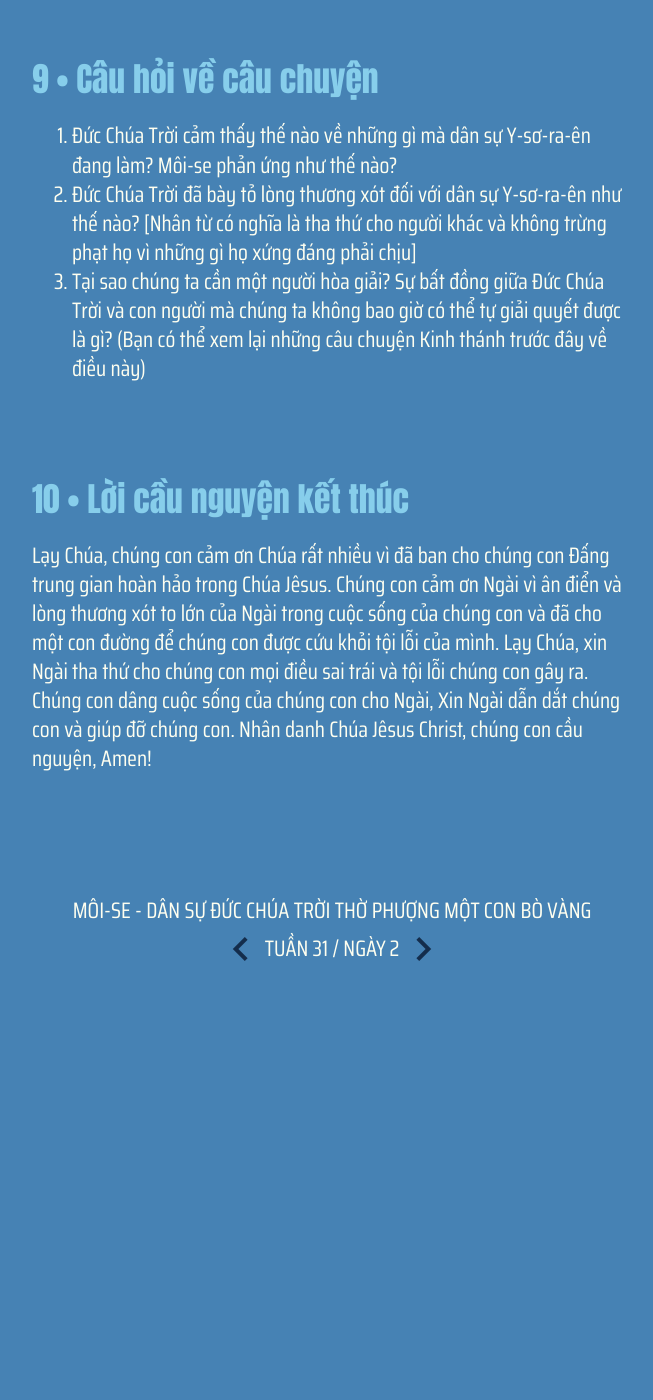
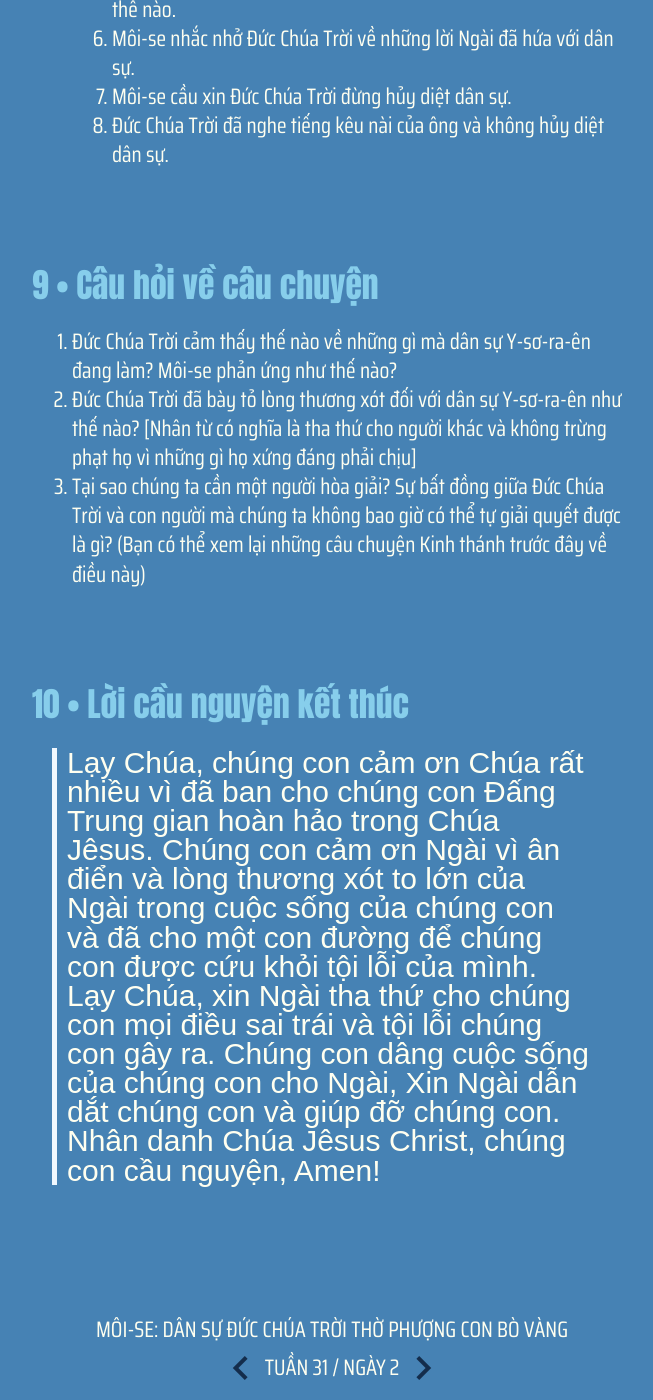
Before and after one commit to GospelTrust/LGS, a Jekyll site: the page built from docs/content/_vi/31-2.md, in a window 1280 px wide and 1400 px high, scrolled down 4191 px. Shown: the whole window, without its empty margins (308-961 px from the left). Built offline with Jekyll 4.4.1, drawn with Linux system fonts in a browser that asks for light colours; some web fonts are replaced; before the commit the page ends 5172 px from its top, so only the background shows below that; some of the changed text lies outside the part shown.

Commit message:
Update: w31d2

```diff
--- a/docs/content/_vi/31-2.md
+++ b/docs/content/_vi/31-2.md
@@ -1,14 +1,14 @@
 ---
 week: 31
 day: 2
-title: 'MÔI-SE - DÂN SỰ ĐỨC CHÚA TRỜI THỜ PHƯỢNG MỘT CON BÒ VÀNG'
+title: 'Môi-se: Dân sự Đức Chúa Trời thờ phượng con bò vàng'
 bible: 'Xuất Ê-díp-tô Ký 32:1-14'
 layout: lesson
 ---
 
 
 {% include lesson/section.html index=1 %}
-- Để trẻ biết thờ phượng một điều gì đó hoặc một ai đó có nghĩa là biến điều đó trở thành điều quan trọng nhất trong cuộc đời của mình. Điều đó có nghĩa là dành nhiều thời gian và công sức nhất cho việc đó
+- Để trẻ biết thờ phượng một điều gì đó hoặc một ai đó có nghĩa là biến điều đó trở thành điều quan trọng nhất trong cuộc đời của mình. Điều đó có nghĩa là dành nhiều thời gian và công sức nhất cho việc đó.
 - Cho trẻ em biết rằng người hòa giải là người đứng giữa nói thay cho người khác và làm thế nào Môi-se đã trở thành một người trung gian cho dân Y-sơ-ra-ên.
 - Để trẻ em khám phá ra rằng ở đâu tội lỗi lớn thì ân điển của Đức Chúa Trời càng lớn.
 
@@ -22,11 +22,11 @@
 
 
 {% include lesson/section.html index=3 %}
-Lạy Chúa, chúng con cảm ơn Chúa hôm nay vì ân điển và lòng thương xót cao cả của Ngài trong cuộc sống của chúng con. Cảm ơn Ngài về Kinh thánh mà chúng con có thể đọc và học về tình yêu thương của Ngài dành cho chúng con. Xin giúp chúng con không chỉ hiểu mà còn áp dụng những gì ngài muốn chúng con làm. Nhân danh Chúa Jêsus Christ, chúng con cầu nguyện. Amen!
+> Lạy Chúa, chúng con cảm ơn Chúa hôm nay vì ân điển và lòng thương xót cao cả của Ngài trong cuộc sống của chúng con. Cảm ơn Ngài về Kinh thánh mà chúng con có thể đọc và học về tình yêu thương của Ngài dành cho chúng con. Xin giúp chúng con không chỉ hiểu mà còn áp dụng những gì ngài muốn chúng con làm. Nhân danh Chúa Jêsus Christ, chúng con cầu nguyện. Amen!
 
 
 {% include lesson/section.html index=4 %}
- Ma-thi-ơ 4:10b
+### Ma-thi-ơ 4:10b
 Ngươi phải thờ phượng Chúa là Đức Chúa Trời ngươi, và chỉ hầu việc một mình Ngài mà thôi.
 
 Lưu ý: Trong một thời gian ngắn, dân Y-sơ-ra-ên đã quên luật lệ rất quan trọng này mà Đức Chúa Trời muốn chúng ta tuân theo! Đức Chúa Trời không cho phép chúng ta có bất cứ điều gì trong cuộc sống của chúng ta quan trọng hơn Ngài!
@@ -65,4 +69,4 @@
 
 
 {% include lesson/section.html index=10 %}
-Lạy Chúa, chúng con cảm ơn Chúa rất nhiều vì đã ban cho chúng con Đấng trung gian hoàn hảo trong Chúa Jêsus. Chúng con cảm ơn Ngài vì ân điển và lòng thương xót to lớn của Ngài trong cuộc sống của chúng con và đã cho một con đường để chúng con được cứu khỏi tội lỗi của mình. Lạy Chúa, xin Ngài tha thứ cho chúng con mọi điều sai trái và tội lỗi chúng con gây ra. Chúng con dâng cuộc sống của chúng con cho Ngài, Xin Ngài dẫn dắt chúng con và giúp đỡ chúng con. Nhân danh Chúa Jêsus Christ, chúng con cầu nguyện, Amen!
+> Lạy Chúa, chúng con cảm ơn Chúa rất nhiều vì đã ban cho chúng con Đấng Trung gian hoàn hảo trong Chúa Jêsus. Chúng con cảm ơn Ngài vì ân điển và lòng thương xót to lớn của Ngài trong cuộc sống của chúng con và đã cho một con đường để chúng con được cứu khỏi tội lỗi của mình. Lạy Chúa, xin Ngài tha thứ cho chúng con mọi điều sai trái và tội lỗi chúng con gây ra. Chúng con dâng cuộc sống của chúng con cho Ngài, Xin Ngài dẫn dắt chúng con và giúp đỡ chúng con. Nhân danh Chúa Jêsus Christ, chúng con cầu nguyện, Amen!
```
Also changed, not shown: other parts of docs/content/_vi/31-2.md (+6 -2 lines).
